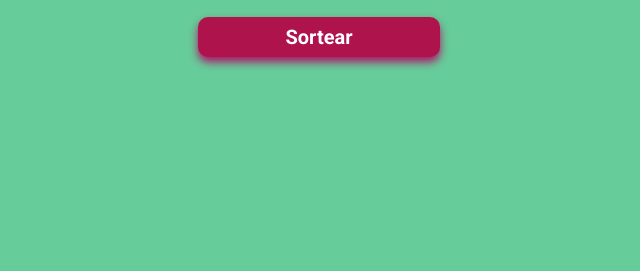
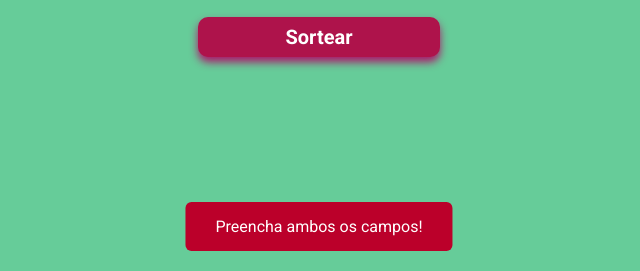
Before and after one commit to Kristhofee/Dev-sorteios, a plain HTML site: page index.HTML in a window 1280 px wide. Both pictures are taken after a click on the button "Sortear". Shown: the part 529-800 px from the top of the page, without its empty margins (321-961 px from the left). Drawn offline with Linux system fonts and the light colour scheme.

Commit message:
add Toast

```diff
--- a/index.HTML
+++ b/index.HTML
@@ -19,6 +19,9 @@
         </label>
     </main>
     <button id="buttonActive">Sortear</button>
+    <div id="toast" class="toast">
+        <span id="toast-message"></span>
+    </div>
 </body>
 <script src="./scripts.JS"></script>
 </html>
--- a/scripts.JS
+++ b/scripts.JS
@@ -1,43 +1,42 @@
-// Selecionar o botão pelo ID
 const botaoSortear = document.getElementById('buttonActive');
-
-// Adicionar um evento de clique ao botão
 botaoSortear.addEventListener('click', sortearNumero);
 
+// Função TOAST
+function showToast(message, type = 'success') {
+  const toast = document.getElementById('toast');
+  const toastMessage = document.getElementById('toast-message');
+
+  // Configura
+  toastMessage.textContent = message;
+  toast.className = 'toast show'; // Reset classes
+  toast.classList.add(type);
+
+  setTimeout(() => toast.classList.remove('show'), 10000);
+}
+
 function sortearNumero() {
-    // Pegar os valores dos inputs
   const valor1 = document.getElementById('input1').value;
   const valor2 = document.getElementById('input2').value;
 
-    // Validar se os campos estão preenchidos
-    if (valor1 === '' || valor2 === '') {
-        alert('Preencha ambos os valores!');
+  // Validações
+  if (!valor1 || !valor2) {
+    showToast('Preencha ambos os campos!', 'error');
     return;
   }
 
-    // Converter os valores para números
   const num1 = Number(valor1);
   const num2 = Number(valor2);
 
-    // Validar se são números válidos
   if (isNaN(num1) || isNaN(num2)) {
-        alert('Digite números válidos!');
+    showToast('Digite números válidos!', 'error');
     return;
   }
 
-    // Arredondar valores
-    const min = Math.min(num1, num2);
-    const max = Math.max(num1, num2);
-
-    // Validar intervalo
-    if (min >= max) {
-        alert('O valor mínimo deve ser MENOR que o máximo!');
+  if (num1 >= num2) {
+    showToast('O mínimo deve ser MENOR que o máximo!', 'error');
     return;
   }
 
-    // Gerar um número aleatório dentro do intervalo
-    const numeroSorteado = Math.floor(Math.random() * (max - min + 1)) + min;
-
-    // Exibir o resultado
-    alert(`Número sorteado: ${numeroSorteado}`);
+  const sorteado = Math.floor(Math.random() * (num2 - num1 + 1)) + num1;
+  showToast(`Sorteado: ${sorteado}`, 'success');
 }
--- a/styles.CSS
+++ b/styles.CSS
@@ -121,3 +121,30 @@ button:active {
         margin: 20px auto;
     }
 }
+
+.toast {
+    position: fixed;
+    bottom: 20px;
+    left: 50%;
+    transform: translateX(-50%);
+    background-color: #333;
+    color: white;
+    padding: 15px 30px;
+    border-radius: 6px;
+    z-index: 1000;
+    opacity: 0;
+    transition: opacity 0.3s;
+    font-size: 16px;
+  }
+
+  .toast.show {
+    opacity: 1;
+  }
+
+  .toast.error {
+    background-color: #BB002A;
+  }
+
+  .toast.success {
+    background-color: #01C929;
+  }
```
Lines whose indentation alone changed are shown as unchanged.
